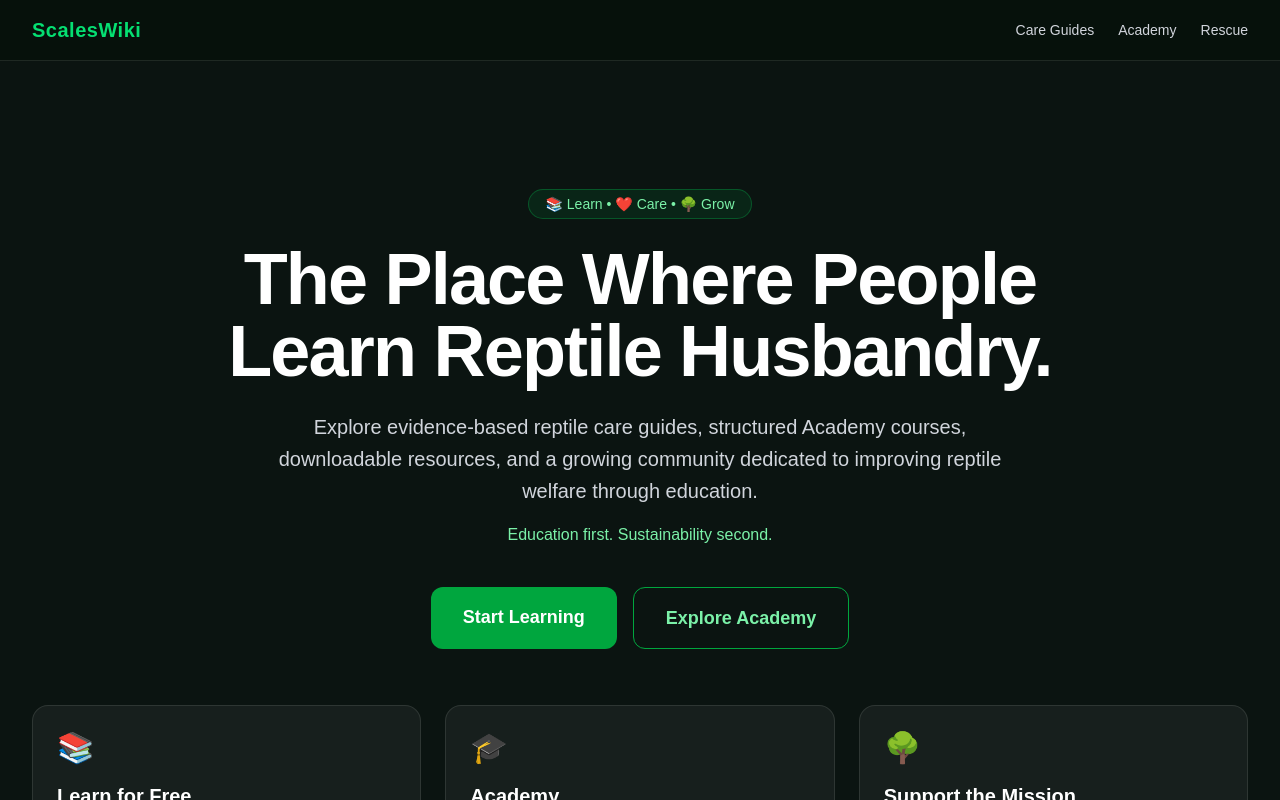
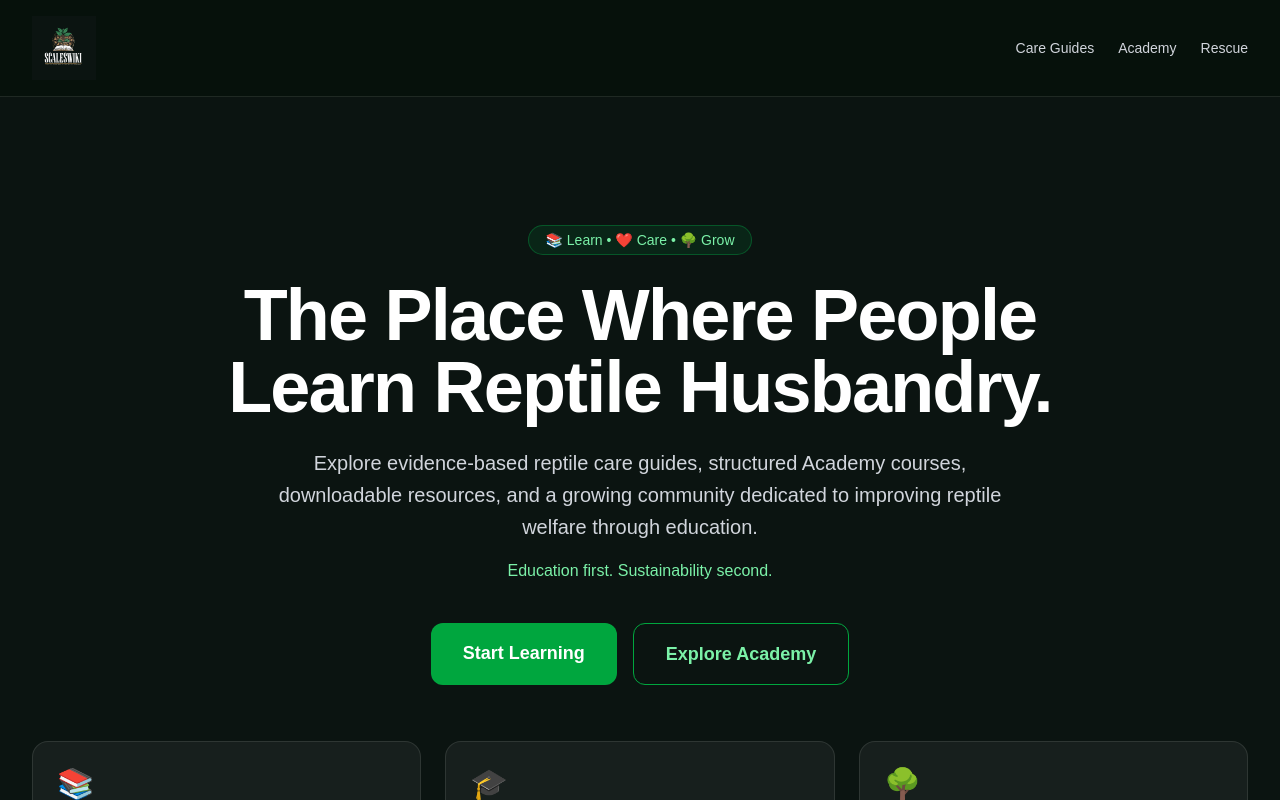
Before and after one commit to scalesandtailsrescue72-star/scaleswiki, a Next.js app: page / in a window 1280 px wide. Shown: the top 800 px of the page. Built offline with nearby package versions, Linux system fonts and the light colour scheme.

Commit message:
Replace text navbar with ScalesWiki SVG logo

```diff
--- a/app/components/Navbar.tsx
+++ b/app/components/Navbar.tsx
@@ -1,3 +1,4 @@
+import Image from "next/image";
 import Link from "next/link";
 
 const navItems = [
@@ -10,17 +11,30 @@ export function Navbar() {
   return (
     <header className="sticky top-0 z-50 border-b border-white/10 bg-[#07110C]/95 backdrop-blur">
       <div className="mx-auto flex max-w-7xl items-center justify-between px-6 py-4 lg:px-8">
-        <Link href="/" className="text-xl font-semibold tracking-wide text-green-400">
-          ScalesWiki
+
+        <Link href="/" className="flex items-center">
+          <Image
+            src="/logo/scaleswiki-logo.svg"
+            alt="ScalesWiki"
+            width={220}
+            height={220}
+            priority
+            className="h-16 w-auto transition-transform duration-300 hover:scale-105"
+          />
         </Link>
 
         <nav className="hidden items-center gap-6 text-sm text-gray-300 md:flex">
           {navItems.map((item) => (
-            <Link key={item.label} href={item.href} className="transition hover:text-white">
+            <Link
+              key={item.label}
+              href={item.href}
+              className="transition hover:text-white"
+            >
               {item.label}
             </Link>
           ))}
         </nav>
+
       </div>
     </header>
   );
```
